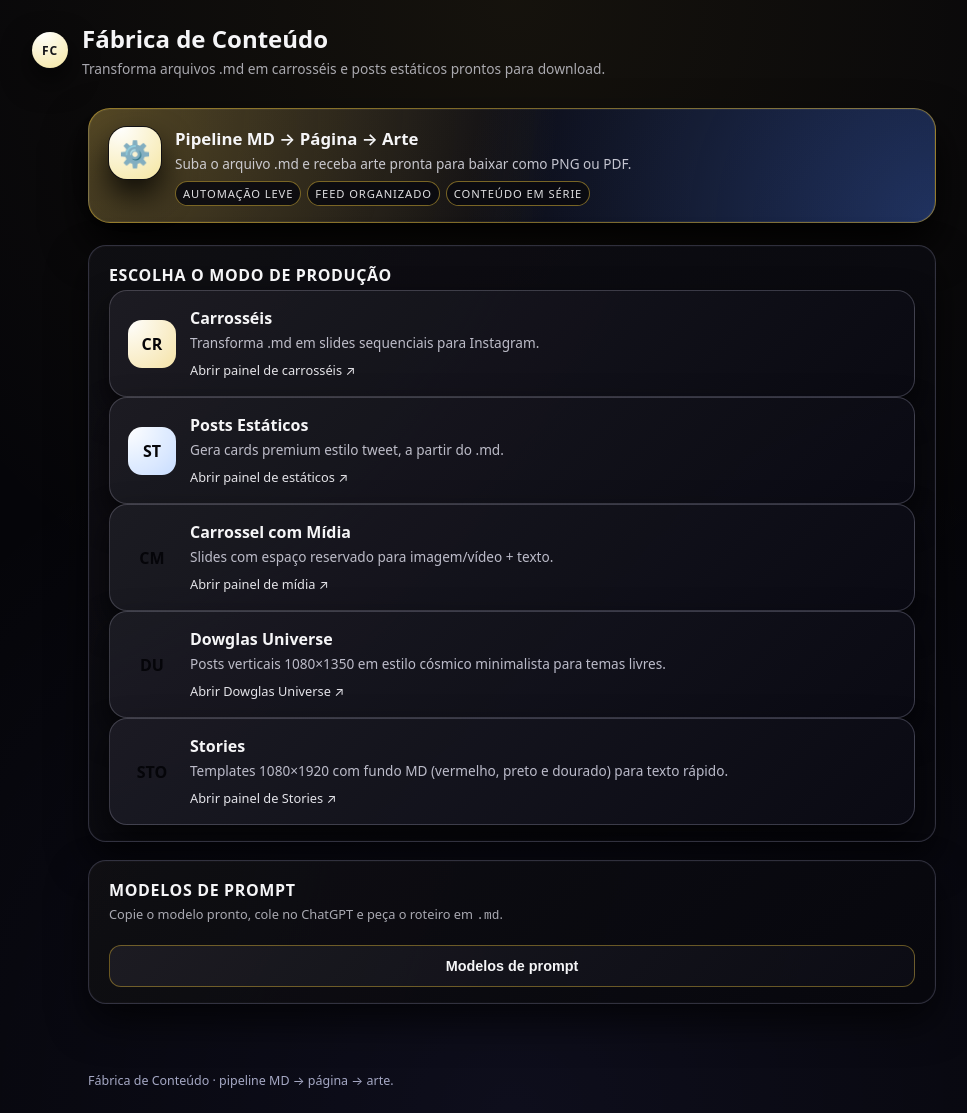
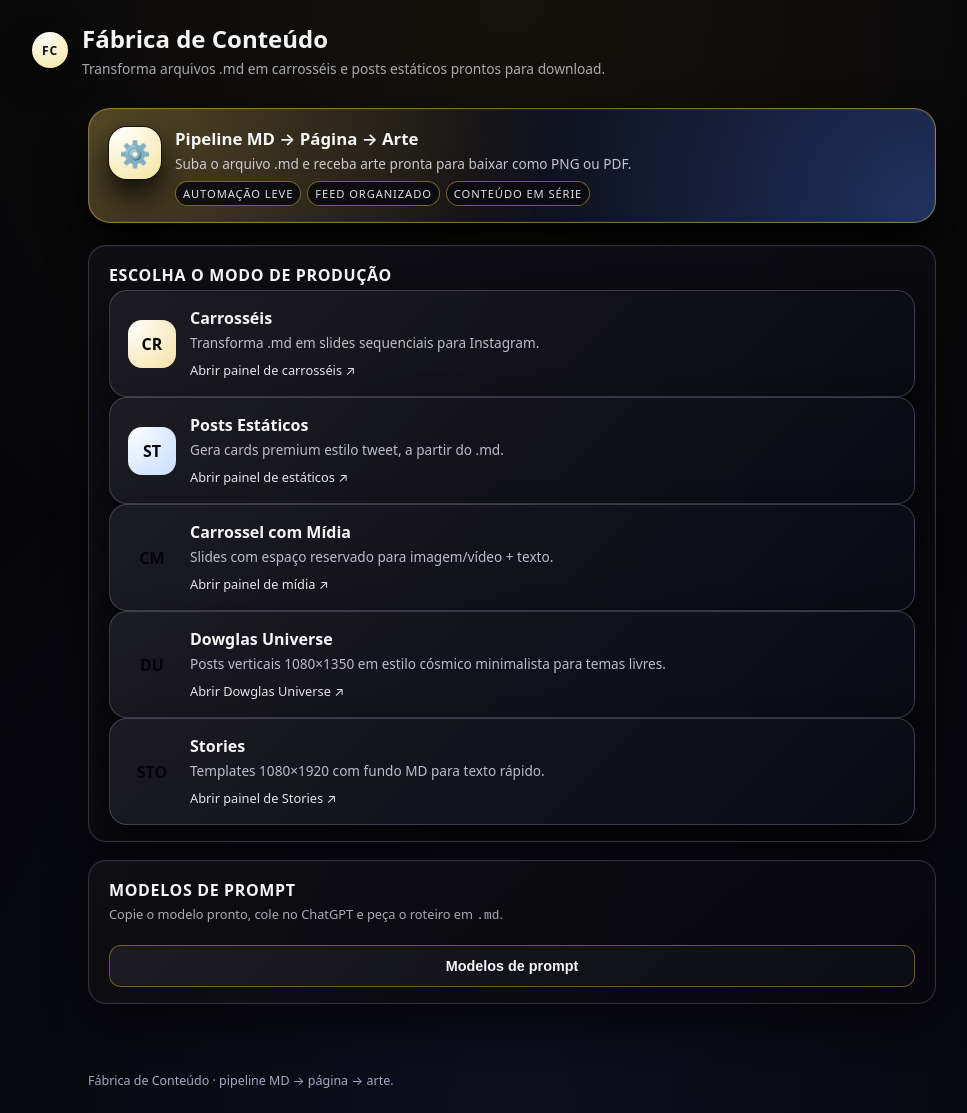
Before and after one commit to mbritodowglas-collab/fabrica-conteudo, a Jekyll site: the page built from index.html, in a window 1280 px wide. Shown: the whole page, without its empty margins (128-1095 px from the left). Built offline with Jekyll 4.4.1, drawn with Linux system fonts in a browser that asks for light colours.

Commit message:
Update index.html

```diff
--- a/index.html
+++ b/index.html
@@ -11,7 +11,7 @@ layout: none
   <link rel="stylesheet" href="{{ '/assets/css/style.css' | relative_url }}">
 </head>
 
-<body class="fc-body">
+<body class="fc-body fc-body--home">
 
 <header class="fc-header">
   <div class="fc-header__brand">
@@ -23,7 +23,7 @@ layout: none
   </div>
 </header>
 
-<main class="fc-main">
+<main class="fc-main fc-main--home">
 
   <!-- BANNER -->
   <section class="fc-banner">
@@ -91,7 +91,7 @@ layout: none
         <div class="fc-card-icon fc-card-icon--stories">STO</div>
         <div class="fc-card-content">
           <h3>Stories</h3>
-          <p>Templates 1080×1920 com fundo MD (vermelho, preto e dourado) para texto rápido.</p>
+          <p>Templates 1080×1920 com fundo MD para texto rápido.</p>
           <span class="fc-card-cta">Abrir painel de Stories ↗</span>
         </div>
       </a>
@@ -133,10 +133,10 @@ layout: none
         <h3>Carrossel educacional · MD Personal</h3>
         <p>Use esse modelo para gerar um carrossel em <code>.md</code> com a estrutura oficial.</p>
 
-        <textarea id="fc-modal-text" class="fc-modal-text" readonly>
+<textarea id="fc-modal-text" class="fc-modal-text" readonly>
 Quero que você gere um arquivo em Markdown para um carrossel educacional no padrão abaixo.
 [...] (mantém exatamente como está)
-        </textarea>
+</textarea>
 
         <button id="fc-copy" class="fc-copy-btn" type="button">
           Copiar modelo
```
